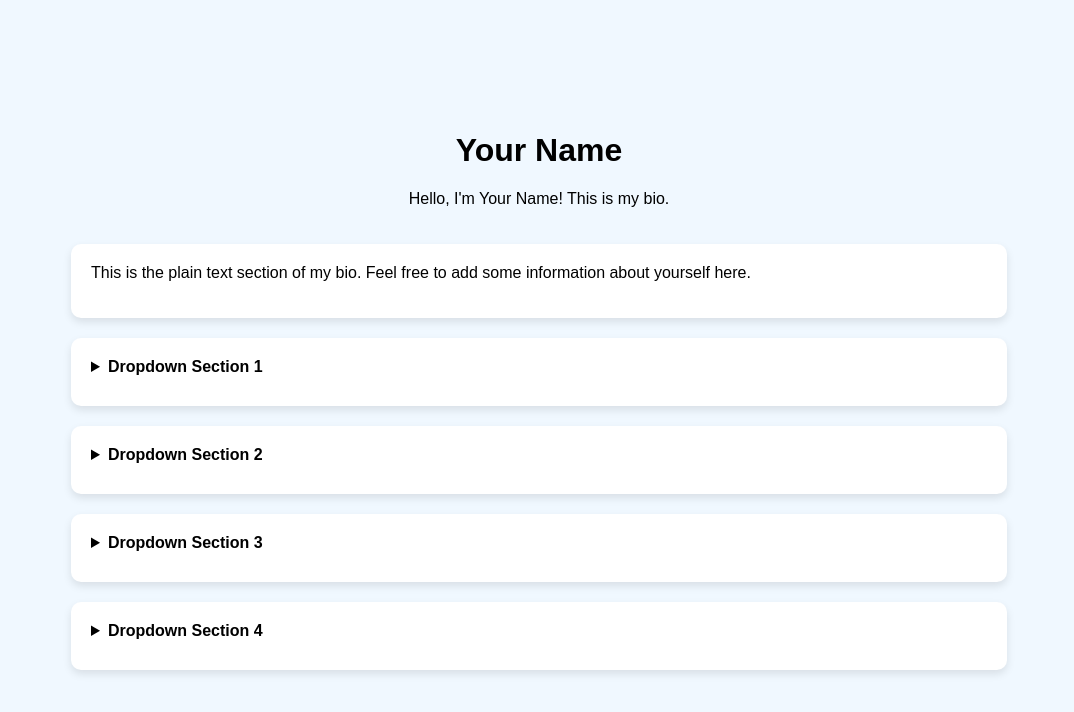
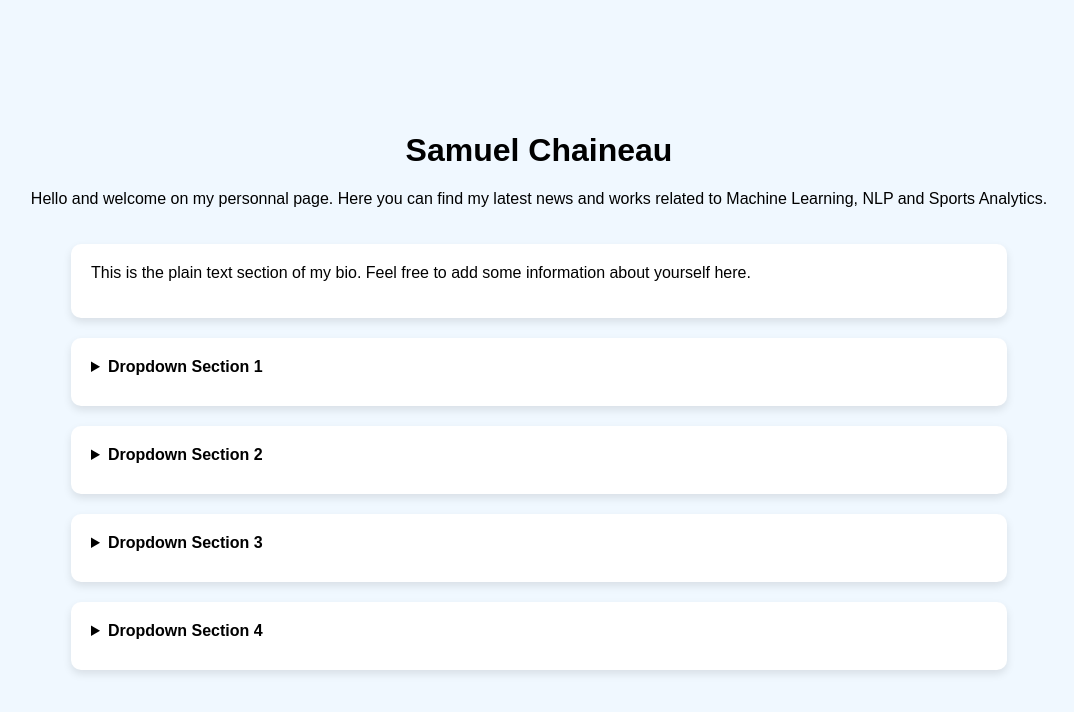
Before and after one commit to samchaineau/samchaineau.github.io, a plain HTML site: page index.html in a window 1280 px wide. Shown: the whole page, without its empty margins (101-1175 px from the left). Drawn offline with Linux system fonts and the light colour scheme.

Commit message:
Update index.html

```diff
--- a/index.html
+++ b/index.html
@@ -47,8 +47,8 @@
 </head>
 <body>
     <header>
-        <h1>Your Name</h1>
-        <p>Hello, I'm Your Name! This is my bio.</p>
+        <h1>Samuel Chaineau</h1>
+        <p>Hello and welcome on my personnal page. Here you can find my latest news and works related to Machine Learning, NLP and Sports Analytics.</p>
     </header>
 
     <section>
```
